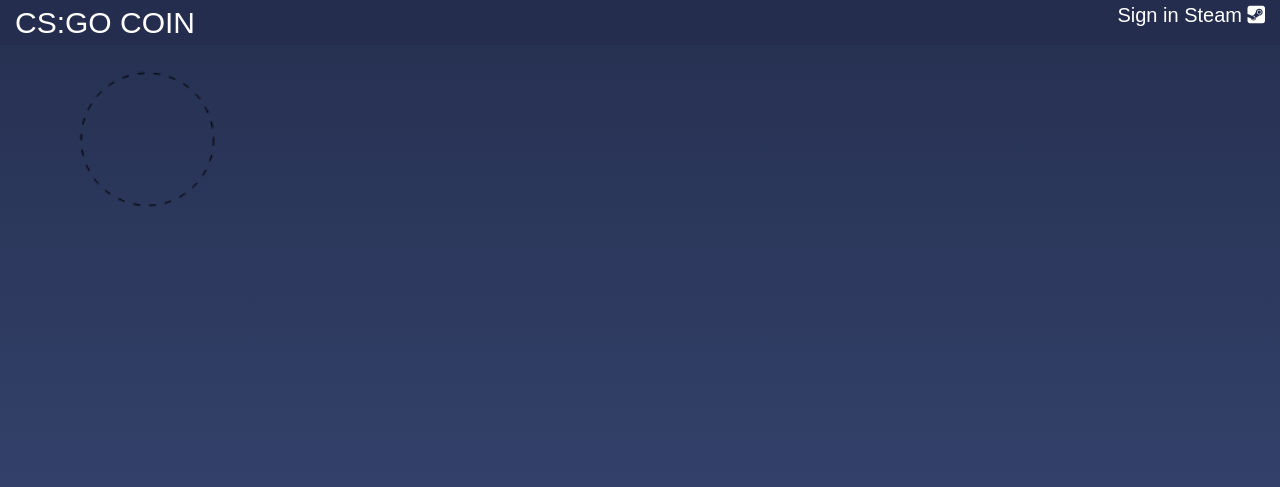
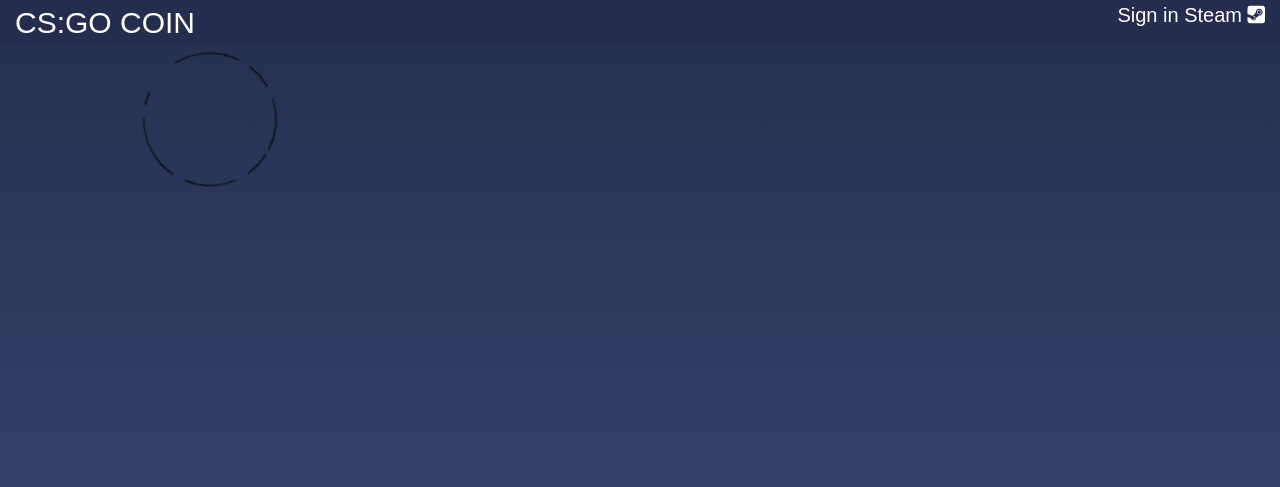
Before and after one commit to HideakiSuqa/CS-GO-roulette, a React (Create React App) app: page / in a window 1280 px wide. Shown: the top 487 px of the page. Built offline with nearby package versions, Linux system fonts and the light colour scheme.

Commit message:
ya ne znayu, dumai

```diff
--- a/src/Components/Container/Circle/Circle.css
+++ b/src/Components/Container/Circle/Circle.css
@@ -1,4 +1,5 @@
 .circle {
   position: relative;
   margin-top: 40px;
+  transform: rotate(32deg);
 }
--- a/src/Components/Container/Circle/Circle.tsx
+++ b/src/Components/Container/Circle/Circle.tsx
@@ -8,7 +8,7 @@ export default class Circle extends React.Component {
   updateCanvas() {
       const c : any = this.refs.canvas;
       const ctx = c.getContext('2d');
-      ctx.setLineDash([5,7]);
+      ctx.setLineDash([20,10,40,10,50,10,10,30,50,10]);
       ctx.arc(100,75,50,0, 2*Math.PI);
       ctx.stroke();
 
```
